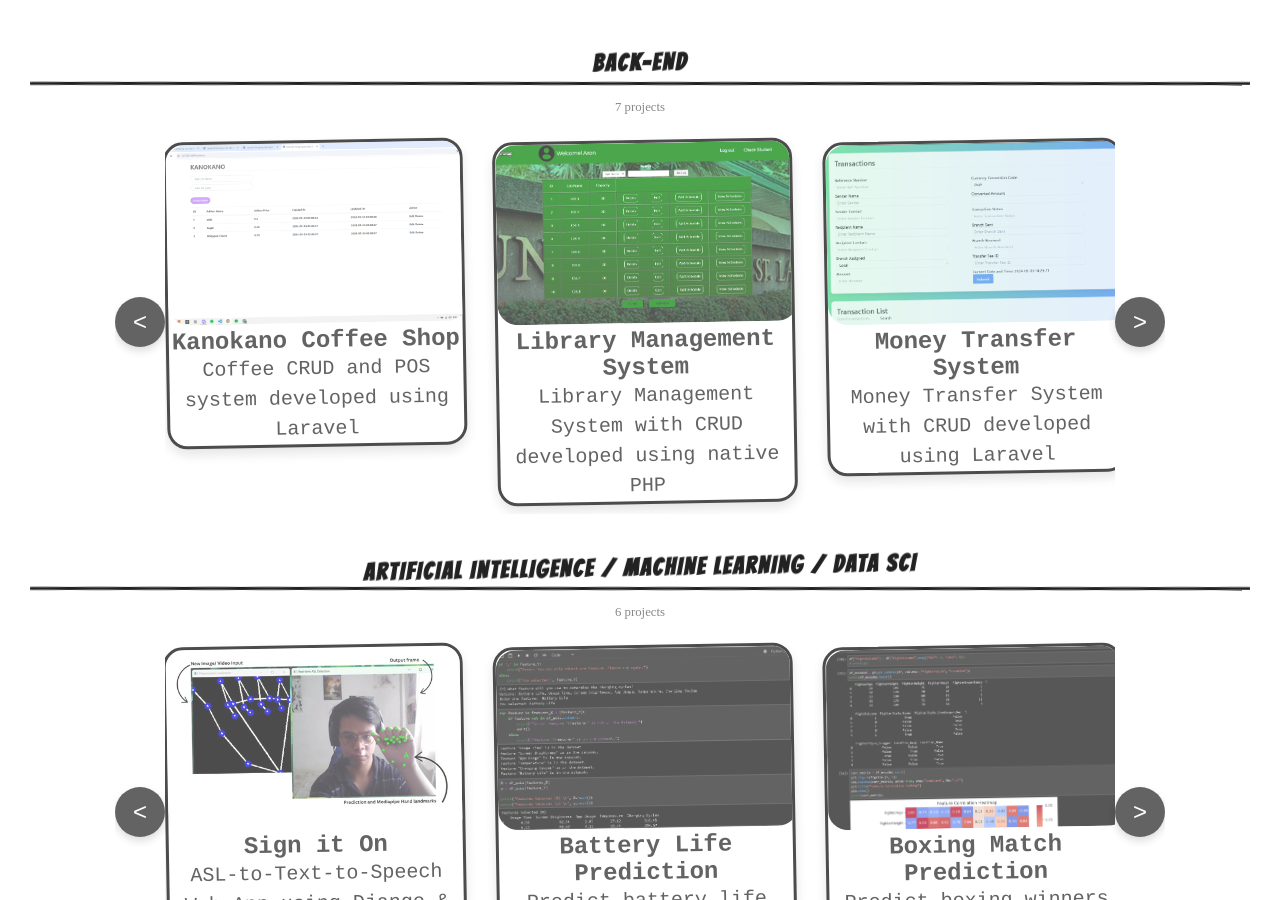
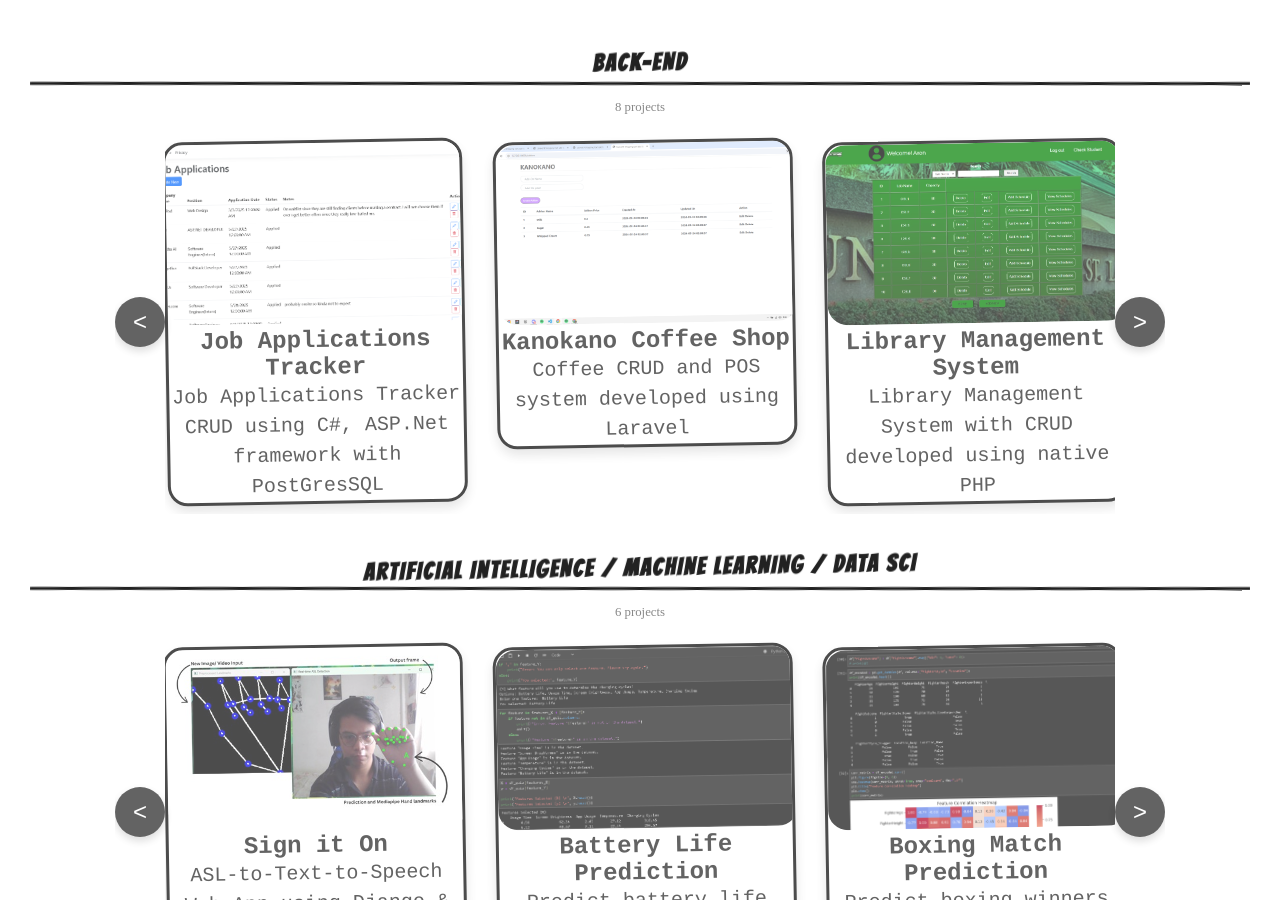
Before and after one commit to rdeniele/ron_react_portfolio, a React (Vite) app: page / in a window 1280 px wide. Shown: the part 960-1860 px from the top of the page. Built offline with nearby package versions, Linux system fonts and the light colour scheme.

Commit message:
add: include Job Applications Tracker image in Projects section

```diff
--- a/src/sections/Projects/Projects.jsx
+++ b/src/sections/Projects/Projects.jsx
@@ -26,6 +26,7 @@ import mmaMatch from '../../assets/predict_mma_match_decision_tree.png';
 import parrot from '../../assets/predict_parrot_species_SVC.png';
 import bookTrack2 from '../../assets/FlutterBookTrack2.png';
 import unloadly from '../../assets/Unloadly.png';
+import jobAppTrack from '../../assets/JobApplicationsTracker.png';
 
 function Projects() {
   const [currentSlide, setCurrentSlide] = useState({
@@ -53,6 +54,7 @@ function Projects() {
   };
 
   const backEndProjects = [
+    { src: jobAppTrack, link: "https://github.com/rdeniele/JobApplicationTracker.git", h3: "Job Applications Tracker", p: "Job Applications Tracker CRUD using C#, ASP.Net framework with PostGresSQL " },
     { src: KanokanoImage, link: "https://github.com/rdeniele/coffee_shop2", h3: "Kanokano Coffee Shop", p: "Coffee CRUD and POS system developed using Laravel" },
     { src: LBMSImage, link: "https://github.com/rdeniele/coffee_shop2", h3: "Library Management System", p: "Library Management System with CRUD developed using native PHP" },
     { src: MTSImage, link: "https://github.com/rdeniele/money_transfer", h3: "Money Transfer System", p: "Money Transfer System with CRUD developed using Laravel" },
```
Also changed, not shown: src/assets/JobApplicationsTracker.png (added).
